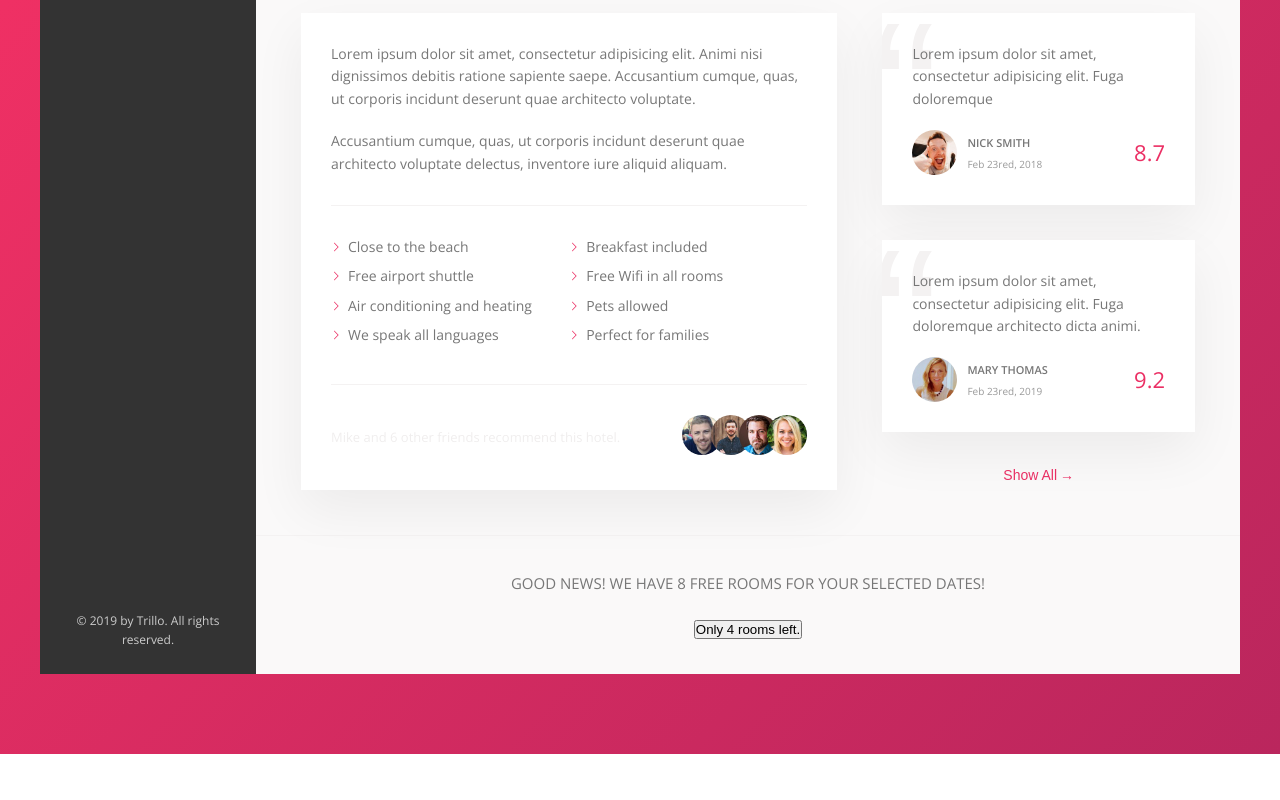
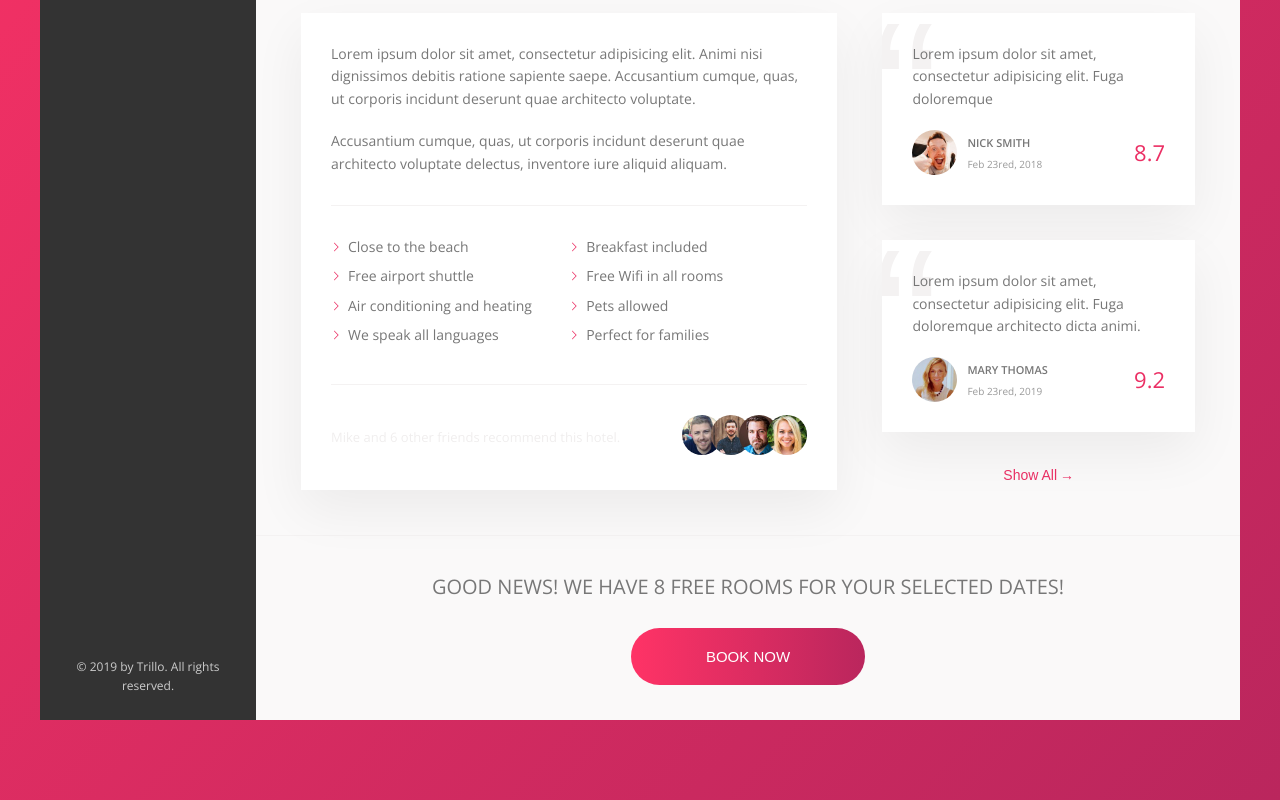
Before and after one commit to TimurJiangShan/TrilloProject, a website: page Trillo/index.html in a window 1280 px wide. Shown: the part 634-1434 px from the top of the page. Before the commit the page ends 1388 px from the top, so only its background shows below. Drawn offline with nearby package versions, Linux system fonts and the light colour scheme.

Commit message:
Layout the button

```diff
--- a/Trillo/index.html
+++ b/Trillo/index.html
@@ -173,7 +173,8 @@
                             Good news! We have 8 free rooms for your selected dates!
                         </h2>
                         <button class="btn">
-                            Only 4 rooms left.
+                            <span class="btn__visible">Book Now</span>
+                            <span class="btn__invisible">Only 2 rooms left</span>
                         </button>
                     </div>
                 </main>
--- a/Trillo/sass/_components.scss
+++ b/Trillo/sass/_components.scss
@@ -489,9 +489,42 @@
     text-align: center;
 
     &__book-now {
-        font-size: 1.5rem;
+        font-size: 2rem;
         font-weight: 300;
         text-transform: uppercase;
         margin-bottom: 2.5rem;
     }
 }
+
+
+////////////////////////////
+// CALL TO ACTION
+
+
+.btn {
+    font-size: 1.5rem;
+    border: none;
+    font-weight: 300;
+    text-transform: uppercase;
+    border-radius: 100px;
+    background-image: linear-gradient(to right, var(--color-primary-light), var(--color-primary-dark));
+    color: #fff;
+    position: relative;
+    overflow: hidden; // To make invisible part invisible
+
+
+    &__visible {
+        display: inline-block; // Since span is inline block
+        padding: 2rem 7.5rem;
+    }
+
+    &__invisible {
+        display: inline-block;
+        position: absolute;
+        padding: 2rem 0;
+        left: 0;
+        width: 100%;
+        height: 100%;
+        top: -100%;
+    }
+}
```
Also changed, not shown: Trillo/css/style.css.
